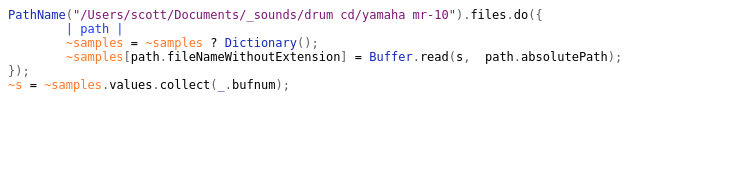
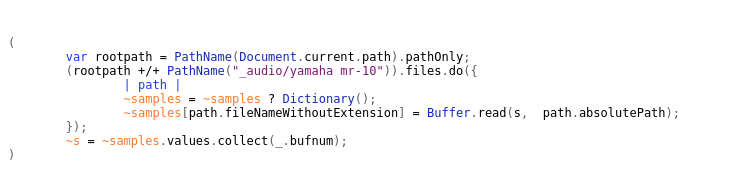
Before and after one commit to scztt/S-M, a plain HTML site: page Drum sample loading.html in a window 1280 px wide. Shown: the whole page, without its empty margins (0-733 px from the left). Drawn offline with Linux system fonts and the light colour scheme.

Commit message:
Relativize drum sample loading

```diff
--- a/Drum sample loading.html
+++ b/Drum sample loading.html
@@ -7,24 +7,32 @@
 <meta name="Generator" content="Cocoa HTML Writer">
 <meta name="CocoaVersion" content="1138.51">
 <style type="text/css">
-p.p1 {margin: 0.0px 0.0px 0.0px 0.0px; font: 12.0px 'DejaVu Sans Mono'; color: #7d1875}
-p.p2 {margin: 0.0px 0.0px 0.0px 0.0px; font: 12.0px 'DejaVu Sans Mono'; color: #1e39f6}
-p.p3 {margin: 0.0px 0.0px 0.0px 0.0px; font: 12.0px 'DejaVu Sans Mono'; color: #ff7826}
-p.p4 {margin: 0.0px 0.0px 0.0px 0.0px; font: 12.0px 'DejaVu Sans Mono'}
-p.p5 {margin: 0.0px 0.0px 0.0px 0.0px; font: 12.0px 'DejaVu Sans Mono'; color: #606060}
-span.s1 {color: #1428b9}
-span.s2 {color: #606060}
-span.s3 {color: #000000}
-span.s4 {color: #ff7826}
+p.p1 {margin: 0.0px 0.0px 0.0px 0.0px; font: 12.0px 'DejaVu Sans Mono'; color: #000000; min-height: 14.0px}
+p.p2 {margin: 0.0px 0.0px 0.0px 0.0px; font: 12.0px 'DejaVu Sans Mono'; color: #5f5f5f; min-height: 14.0px}
+p.p3 {margin: 0.0px 0.0px 0.0px 0.0px; font: 12.0px 'DejaVu Sans Mono'; color: #5f5f5f}
+p.p4 {margin: 0.0px 0.0px 0.0px 0.0px; font: 12.0px 'DejaVu Sans Mono'; color: #000000}
+p.p5 {margin: 0.0px 0.0px 0.0px 0.0px; font: 12.0px 'DejaVu Sans Mono'; color: #1e39f6}
+p.p6 {margin: 0.0px 0.0px 0.0px 0.0px; font: 12.0px 'DejaVu Sans Mono'; color: #ff7826}
+span.s1 {color: #1e39f6}
+span.s2 {color: #1428b9}
+span.s3 {color: #5f5f5f}
+span.s4 {color: #7d1875}
+span.s5 {color: #000000}
+span.s6 {color: #ff7826}
 span.Apple-tab-span {white-space:pre}
 </style>
 </head>
 <body>
-<p class="p1"><span class="s1">PathName</span><span class="s2">(</span>"/Users/scott/Documents/_sounds/drum cd/yamaha mr-10"<span class="s2">).</span><span class="s3">files</span><span class="s2">.</span><span class="s3">do</span><span class="s2">({</span></p>
-<p class="p2"><span class="s3"><span class="Apple-tab-span">	</span></span>| path |</p>
-<p class="p3"><span class="s3"><span class="Apple-tab-span">	</span></span>~samples<span class="s3"> = </span>~samples<span class="s3"> ? </span><span class="s1">Dictionary</span><span class="s2">();</span></p>
-<p class="p4"><span class="Apple-tab-span">	</span><span class="s4">~samples</span><span class="s2">[</span>path<span class="s2">.</span>fileNameWithoutExtension<span class="s2">]</span> = <span class="s1">Buffer</span><span class="s2">.</span>read<span class="s2">(</span>s<span class="s2">,</span><span class="Apple-converted-space">  </span>path<span class="s2">.</span>absolutePath<span class="s2">);</span></p>
-<p class="p5">});</p>
-<p class="p4"><span class="s4">~s</span> = <span class="s4">~samples</span><span class="s2">.</span>values<span class="s2">.</span>collect<span class="s2">(</span><span class="s1">_</span><span class="s2">.</span>bufnum<span class="s2">);</span></p>
+<p class="p1"><br></p>
+<p class="p2"><br></p>
+<p class="p3">(</p>
+<p class="p4"><span class="s1"><span class="Apple-tab-span">	</span>var</span> rootpath = <span class="s2">PathName</span><span class="s3">(</span><span class="s2">Document</span><span class="s3">.</span>current<span class="s3">.</span>path<span class="s3">).</span>pathOnly<span class="s3">;</span></p>
+<p class="p4"><span class="Apple-tab-span">	</span><span class="s3">(</span>rootpath +/+ <span class="s2">PathName</span><span class="s3">(</span><span class="s4">"_audio/yamaha mr-10"</span><span class="s3">)).</span>files<span class="s3">.</span>do<span class="s3">({</span></p>
+<p class="p5"><span class="s5"><span class="Apple-tab-span">	</span><span class="Apple-tab-span">	</span></span>| path |</p>
+<p class="p6"><span class="s5"><span class="Apple-tab-span">	</span><span class="Apple-tab-span">	</span></span>~samples<span class="s5"> = </span>~samples<span class="s5"> ? </span><span class="s2">Dictionary</span><span class="s3">();</span></p>
+<p class="p4"><span class="Apple-tab-span">	</span><span class="Apple-tab-span">	</span><span class="s6">~samples</span><span class="s3">[</span>path<span class="s3">.</span>fileNameWithoutExtension<span class="s3">]</span> = <span class="s2">Buffer</span><span class="s3">.</span>read<span class="s3">(</span>s<span class="s3">,</span><span class="Apple-converted-space">  </span>path<span class="s3">.</span>absolutePath<span class="s3">);</span></p>
+<p class="p3"><span class="s5"><span class="Apple-tab-span">	</span></span>});</p>
+<p class="p4"><span class="Apple-tab-span">	</span><span class="s6">~s</span> = <span class="s6">~samples</span><span class="s3">.</span>values<span class="s3">.</span>collect<span class="s3">(</span><span class="s2">_</span><span class="s3">.</span>bufnum<span class="s3">);</span></p>
+<p class="p3">)</p>
 </body>
 </html>
```
Also changed, not shown: INDEX.html (+14 -7 lines).
